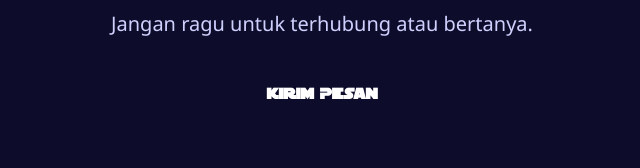
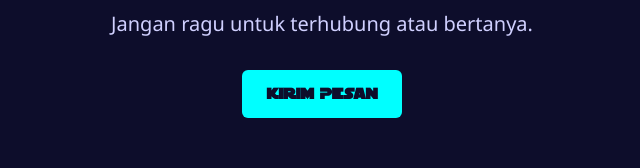
Before and after one commit to iantasena/MY_Porto, a Vue app in the folder My_CV/: page / in a window 1280 px wide. Shown: the part 1840-2008 px from the top of the page, without its empty margins (318-958 px from the left). Built offline with nearby package versions, Linux system fonts and the light colour scheme; no server answers.

Commit message:
update contact

```diff
--- a/My_CV/src/components/Contact.vue
+++ b/My_CV/src/components/Contact.vue
@@ -6,7 +6,11 @@ import SectionTitle from './SectionTitle.vue';
     <div class="container mx-auto px-6 text-center">
       <SectionTitle title="Hubungi Saya"/>
       <p class="text-xl text-sw-text mb-8 font-sans">Jangan ragu untuk terhubung atau bertanya.</p>
-    <a href="mailto:puantorian12@gmail.com" class="font-starwars bg-sw-accent text-white font-bold py-3 px-6 rounded-md hover:bg-sw-accent/80 transition-colors inline-block mb-12">
+
+      <a
+        href="mailto:puantorian12@gmail.com"
+        class="font-starwars bg-neon-cyan text-space-dark font-bold py-3 px-6 rounded-md hover:bg-opacity-80 transition-all duration-300 inline-block mb-12"
+      >
         Kirim Pesan
       </a>
 
@@ -26,6 +30,5 @@ import SectionTitle from './SectionTitle.vue';
         </div>
       </div>
     </div>
-
   </footer>
 </template>
```
Lines whose indentation alone changed are shown as unchanged.
